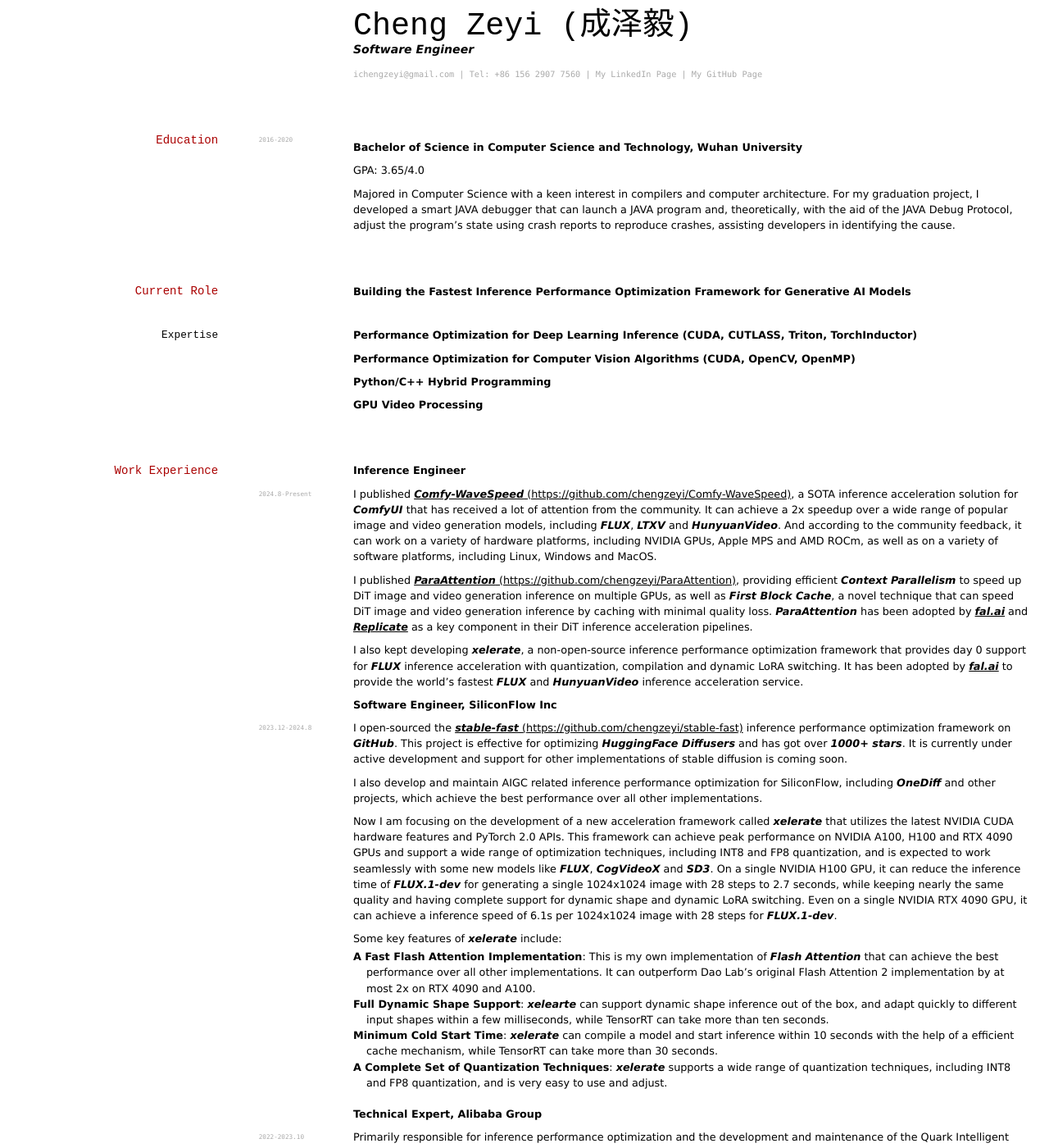
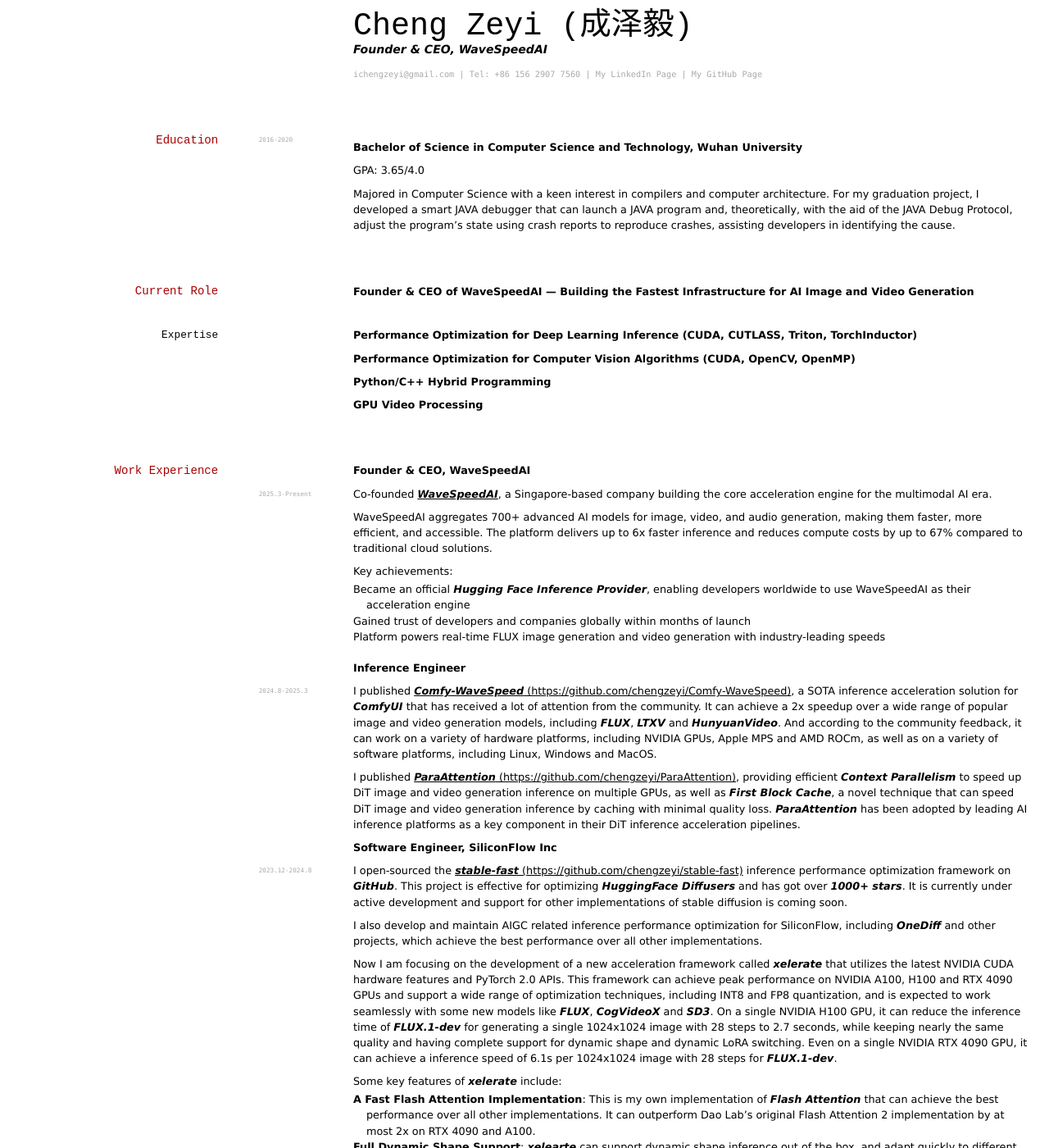
Before and after one commit to chengzeyi/markdown-cv, a Jekyll site: the page built from index.md, in a window 1280 px wide and 1400 px high. Shown: the whole window at 82% size. Built offline with Jekyll 4.4.1, drawn with Linux system fonts in a browser that asks for light colours; some of the changed text lies outside the part shown.

Commit message:
Update CV with WaveSpeedAI founder role
Add WaveSpeedAI as current role (Founder & CEO, 2025.3-Present),
update Inference Engineer date range to 2024.8-2025.3, add WaveSpeedAI
to projects section, and remove fal.ai references.

Co-Authored-By: Claude Opus 4.5 <noreply@anthropic.com>

```diff
--- a/index.md
+++ b/index.md
@@ -4,7 +4,7 @@ title: Cheng Zeyi's CV
 ---
 # Cheng Zeyi (成泽毅)
 
-__Software Engineer__
+__Founder & CEO, WaveSpeedAI__
 
 <div id="webaddress">
 <a href="ichengzeyi@gmail.com">ichengzeyi@gmail.com</a>
@@ -25,7 +25,7 @@ Majored in Computer Science with a keen interest in compilers and computer archi
 
 ## Current Role
 
-__Building the Fastest Inference Performance Optimization Framework for Generative AI Models__
+__Founder & CEO of WaveSpeedAI — Building the Fastest Infrastructure for AI Image and Video Generation__
 
 ### Expertise
 
@@ -39,9 +39,22 @@ __GPU Video Processing__
 
 ## Work Experience
 
+__Founder & CEO, WaveSpeedAI__
+
+`2025.3-Present`
+
+Co-founded [***WaveSpeedAI***](https://wavespeed.ai), a Singapore-based company building the core acceleration engine for the multimodal AI era.
+
+WaveSpeedAI aggregates 700+ advanced AI models for image, video, and audio generation, making them faster, more efficient, and accessible. The platform delivers up to 6x faster inference and reduces compute costs by up to 67% compared to traditional cloud solutions.
+
+Key achievements:
+- Became an official ***Hugging Face Inference Provider***, enabling developers worldwide to use WaveSpeedAI as their acceleration engine
+- Gained trust of developers and companies globally within months of launch
+- Platform powers real-time FLUX image generation and video generation with industry-leading speeds
+
 __Inference Engineer__
 
-`2024.8-Present`
+`2024.8-2025.3`
 
 <!--__T11 Engineer, Tencent__-->
 <!---->
@@ -56,10 +69,7 @@ And according to the community feedback, it can work on a variety of hardware pl
 <!--`2024.8-2024.12`-->
 
 I published [***ParaAttention*** (https://github.com/chengzeyi/ParaAttention)](https://github.com/chengzeyi/ParaAttention), providing efficient ***Context Parallelism*** to speed up DiT image and video generation inference on multiple GPUs, as well as ***First Block Cache***, a novel technique that can speed DiT image and video generation inference by caching with minimal quality loss.
-***ParaAttention*** has been adopted by [***fal.ai***](https://fal.ai) and [***Replicate***](https://replicate.com) as a key component in their DiT inference acceleration pipelines.
-
-I also kept developing ***xelerate***, a non-open-source inference performance optimization framework that provides day 0 support for ***FLUX*** inference acceleration with quantization, compilation and dynamic LoRA switching.
-It has been adopted by [***fal.ai***](https://fal.ai) to provide the world's fastest ***FLUX*** and ***HunyuanVideo*** inference acceleration service.
+***ParaAttention*** has been adopted by leading AI inference platforms as a key component in their DiT inference acceleration pipelines.
 
 __Software Engineer, SiliconFlow Inc__
 
@@ -146,6 +156,14 @@ Open-sourced on GitHub with over ***500+ stars***.
 
 [***Comfy-WaveSpeed*** (https://github.com/chengzeyi/Comfy-WaveSpeed)](https://github.com/chengzeyi/Comfy-WaveSpeed)
 
+### WaveSpeedAI: Multimodal AI Acceleration Platform
+
+__Technologies: CUDA, PyTorch, Distributed Systems, Cloud Infrastructure__
+
+Co-founded and built WaveSpeedAI, a global platform providing unified API access to 700+ AI models with industry-leading inference speeds. The platform powers real-time image generation and video generation with up to 6x faster inference.
+
+[***WaveSpeedAI*** (https://wavespeed.ai)](https://wavespeed.ai)
+
 ### ParaAttention (open source): Efficient Context Parallelism for DiT Inference
 
 __Technologies: Attention Mechanism, PyTorch, Distributed Computing__
```
